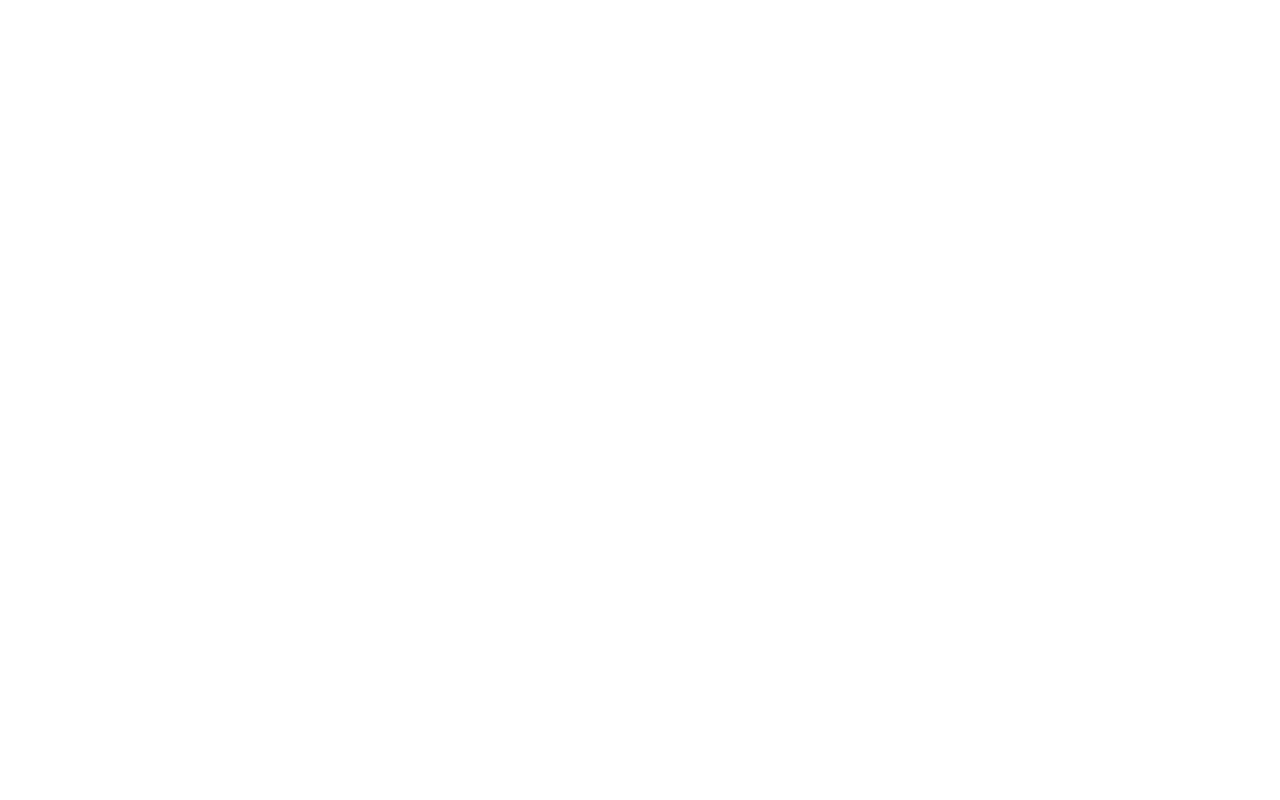
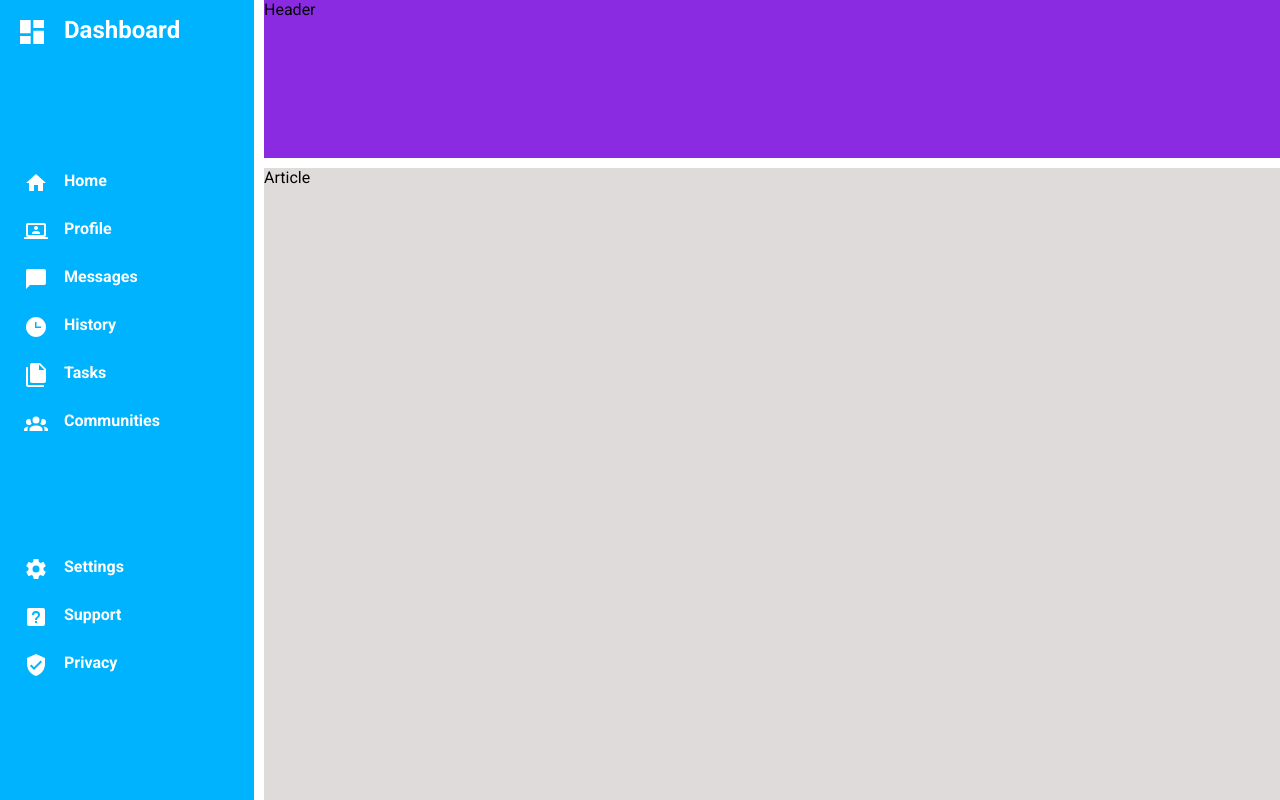
Before and after one commit to Pero56/AdminDashboard, a plain HTML site: page Index.html in a window 1280 px wide. Drawn offline with Linux system fonts and the light colour scheme.

Commit message:
Sidebar Done

```diff
--- a/Index.html
+++ b/Index.html
@@ -4,8 +4,66 @@
     <meta charset="UTF-8">
     <meta name="viewport" content="width=device-width, initial-scale=1.0">
     <title>Document</title>
+
+    <link href="https://fonts.googleapis.com/css2?family=Roboto:wght@300;400;700&display=swap" rel="stylesheet">
+
+    <link rel="stylesheet" href="style.css">
+
 </head>
 <body>
-
+    <div class="container">
+        <div class="header">
+            Header
+        </div>
+        <div class="sidebar">
+            <div class="dashboard">
+                <svg xmlns="http://www.w3.org/2000/svg" viewBox="0 0 24 24"><path d="M13,3V9H21V3M13,21H21V11H13M3,21H11V15H3M3,13H11V3H3V13Z" /></svg>
+                <p>Dashboard</p>
+            </div>
+            <div class="nav">
+                <div class="item">
+                    <svg xmlns="http://www.w3.org/2000/svg" viewBox="0 0 24 24"><path d="M10,20V14H14V20H19V12H22L12,3L2,12H5V20H10Z" /></svg>
+                    <p>Home</p>
+                </div>
+                <div class="item">
+                    <svg xmlns="http://www.w3.org/2000/svg" viewBox="0 0 24 24"><path d="M20 4C21.1 4 22 4.89 22 6V16C22 17.11 21.11 18 20 18H24V20H0V18H4C2.9 18 2 17.11 2 16V6C2 4.89 2.89 4 4 4H20M20 6H4V16H20V6M12 12C14.21 12 16 12.9 16 14V15H8V14C8 12.9 9.79 12 12 12M12 7C13.11 7 14 7.9 14 9S13.11 11 12 11 10 10.11 10 9 10.9 7 12 7Z" /></svg>
+                    <p>Profile</p>
+                </div>
+                <div class="item">
+                    <svg xmlns="http://www.w3.org/2000/svg" viewBox="0 0 24 24"><path d="M20,2H4A2,2 0 0,0 2,4V22L6,18H20A2,2 0 0,0 22,16V4C22,2.89 21.1,2 20,2Z" /></svg>
+                    <p>Messages</p>
+                </div>
+                <div class="item">
+                    <svg xmlns="http://www.w3.org/2000/svg" viewBox="0 0 24 24"><path d="M12 2C6.5 2 2 6.5 2 12C2 17.5 6.5 22 12 22C17.5 22 22 17.5 22 12S17.5 2 12 2M17 13H11V7H12.5V11.5H17V13Z" /></svg>
+                    <p>History</p>
+                </div>
+                <div class="item">
+                    <svg xmlns="http://www.w3.org/2000/svg" viewBox="0 0 24 24"><path d="M15,7H20.5L15,1.5V7M8,0H16L22,6V18A2,2 0 0,1 20,20H8C6.89,20 6,19.1 6,18V2A2,2 0 0,1 8,0M4,4V22H20V24H4A2,2 0 0,1 2,22V4H4Z" /></svg>
+                    <p>Tasks</p>
+                </div>
+                <div class="item">
+                    <svg xmlns="http://www.w3.org/2000/svg" viewBox="0 0 24 24"><path d="M12,5.5A3.5,3.5 0 0,1 15.5,9A3.5,3.5 0 0,1 12,12.5A3.5,3.5 0 0,1 8.5,9A3.5,3.5 0 0,1 12,5.5M5,8C5.56,8 6.08,8.15 6.53,8.42C6.38,9.85 6.8,11.27 7.66,12.38C7.16,13.34 6.16,14 5,14A3,3 0 0,1 2,11A3,3 0 0,1 5,8M19,8A3,3 0 0,1 22,11A3,3 0 0,1 19,14C17.84,14 16.84,13.34 16.34,12.38C17.2,11.27 17.62,9.85 17.47,8.42C17.92,8.15 18.44,8 19,8M5.5,18.25C5.5,16.18 8.41,14.5 12,14.5C15.59,14.5 18.5,16.18 18.5,18.25V20H5.5V18.25M0,20V18.5C0,17.11 1.89,15.94 4.45,15.6C3.86,16.28 3.5,17.22 3.5,18.25V20H0M24,20H20.5V18.25C20.5,17.22 20.14,16.28 19.55,15.6C22.11,15.94 24,17.11 24,18.5V20Z" /></svg>
+                    <p>Communities</p>
+                </div>
+            </div>
+            <div class="options">
+                <div class="item">
+                    <svg xmlns="http://www.w3.org/2000/svg" viewBox="0 0 24 24"><path d="M12,15.5A3.5,3.5 0 0,1 8.5,12A3.5,3.5 0 0,1 12,8.5A3.5,3.5 0 0,1 15.5,12A3.5,3.5 0 0,1 12,15.5M19.43,12.97C19.47,12.65 19.5,12.33 19.5,12C19.5,11.67 19.47,11.34 19.43,11L21.54,9.37C21.73,9.22 21.78,8.95 21.66,8.73L19.66,5.27C19.54,5.05 19.27,4.96 19.05,5.05L16.56,6.05C16.04,5.66 15.5,5.32 14.87,5.07L14.5,2.42C14.46,2.18 14.25,2 14,2H10C9.75,2 9.54,2.18 9.5,2.42L9.13,5.07C8.5,5.32 7.96,5.66 7.44,6.05L4.95,5.05C4.73,4.96 4.46,5.05 4.34,5.27L2.34,8.73C2.21,8.95 2.27,9.22 2.46,9.37L4.57,11C4.53,11.34 4.5,11.67 4.5,12C4.5,12.33 4.53,12.65 4.57,12.97L2.46,14.63C2.27,14.78 2.21,15.05 2.34,15.27L4.34,18.73C4.46,18.95 4.73,19.03 4.95,18.95L7.44,17.94C7.96,18.34 8.5,18.68 9.13,18.93L9.5,21.58C9.54,21.82 9.75,22 10,22H14C14.25,22 14.46,21.82 14.5,21.58L14.87,18.93C15.5,18.67 16.04,18.34 16.56,17.94L19.05,18.95C19.27,19.03 19.54,18.95 19.66,18.73L21.66,15.27C21.78,15.05 21.73,14.78 21.54,14.63L19.43,12.97Z" /></svg>
+                    <p>Settings</p>
+                </div>
+                <div class="item">
+                    <svg xmlns="http://www.w3.org/2000/svg" viewBox="0 0 24 24"><path d="M11,18H13V16H11V18M12,6A4,4 0 0,0 8,10H10A2,2 0 0,1 12,8A2,2 0 0,1 14,10C14,12 11,11.75 11,15H13C13,12.75 16,12.5 16,10A4,4 0 0,0 12,6M5,3H19A2,2 0 0,1 21,5V19A2,2 0 0,1 19,21H5A2,2 0 0,1 3,19V5A2,2 0 0,1 5,3Z" /></svg>
+                    <p>Support</p>
+                </div>
+                <div class="item">
+                    <svg xmlns="http://www.w3.org/2000/svg" viewBox="0 0 24 24"><path d="M10,17L6,13L7.41,11.59L10,14.17L16.59,7.58L18,9M12,1L3,5V11C3,16.55 6.84,21.74 12,23C17.16,21.74 21,16.55 21,11V5L12,1Z" /></svg>
+                    <p>Privacy</p>
+                </div>
+            </div>
+        </div>
+        <div class="article">
+            Article
+        </div>
+    </div>
 </body>
 </html>
--- a/style.css
+++ b/style.css
@@ -0,0 +1,74 @@
+*{
+    padding: 0;
+    margin: 0;
+    font-family: "Roboto";
+}
+
+.container{
+    height: 100vh;
+    display: grid;
+    grid-template-columns: 1fr 4fr;
+    grid-template-rows: 1fr 4fr;
+    gap: 10px;
+}
+
+.header{
+    background-color: blueviolet;
+    grid-column: 2 / 3;
+}
+
+.sidebar{
+    display: grid;
+    background-color: rgb(0, 179, 255);
+    grid-column: 1 / 2;
+    grid-row: 1 / 3;
+    padding-left: 1rem;
+}
+
+.article{
+    background-color: rgb(223, 219, 219);
+}
+.dashboard{
+    display: flex;
+    font-size: 1.5rem;
+    gap: 1rem;
+    padding-top: 1rem;
+}
+
+.nav{
+    display: flex;
+    flex-direction: column;
+    gap: 1.5rem;
+}
+
+.options{
+    display: flex;
+    flex-direction: column;
+    gap: 1.5rem;
+}
+
+.item{
+    display: flex;
+    padding-left: 0.5rem;
+    font-size: 1rem;
+    gap: 1rem;
+}
+
+svg{
+    fill: white;
+}
+
+.dashboard > svg{
+    width: 2rem;
+    height: 2rem;
+}
+
+.item > svg{
+    width: 1.5rem;
+    height: 1.5rem;
+}
+
+.sidebar p{
+    color: white;
+    font-weight: 600;
+}
```
Also changed, not shown: Icons/communities-icon.svg (added), Icons/dashboard-icon.svg (added), Icons/history-icon.svg (added), Icons/home-icon.svg (added), Icons/messages-icon.svg (added), Icons/privacy-icon.svg (added), Icons/profile-icon.svg (added), Icons/settings-icon.svg (added), Icons/support-icon.svg (added), Icons/tasks-icon.svg (added).
